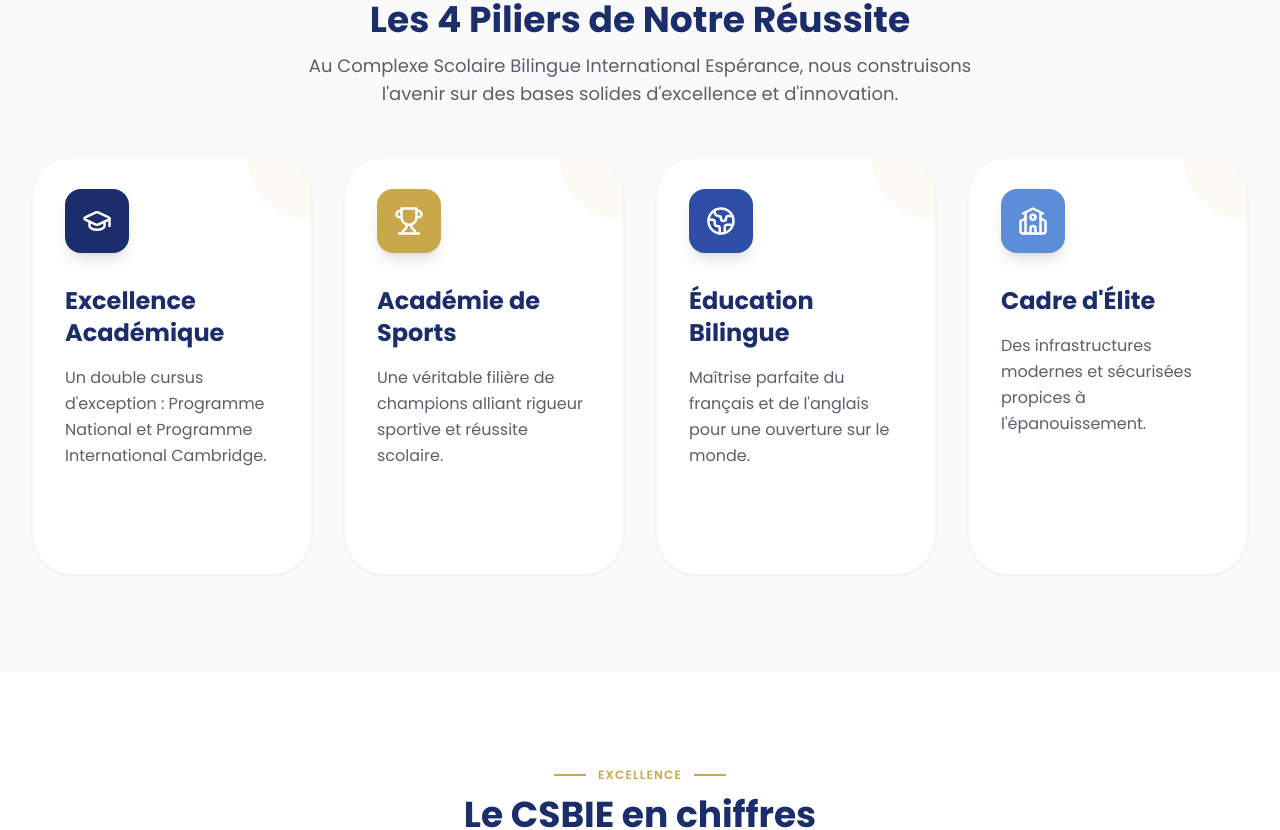
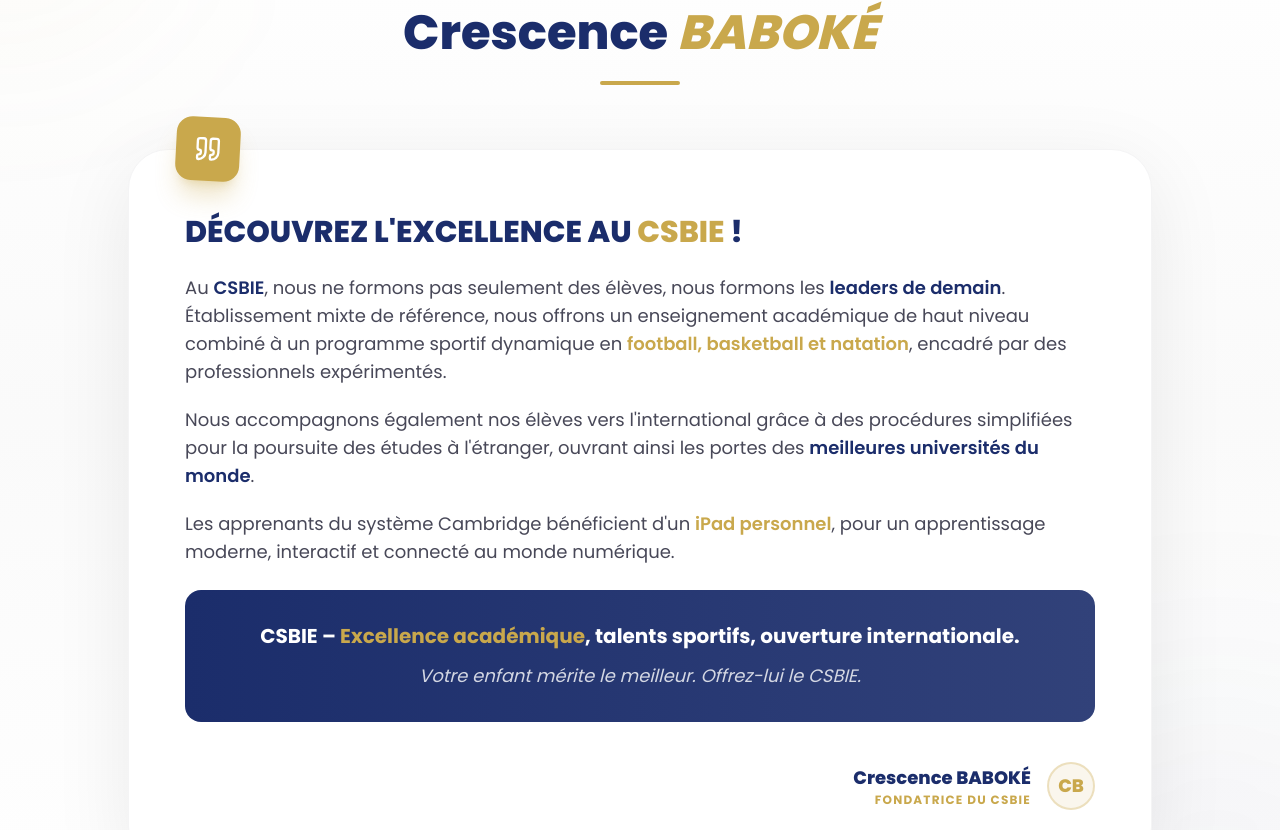
Before and after one commit to Romarichirsein/csbie, a Next.js app: page / in a window 1280 px wide. Shown: the part 925-1755 px from the top of the page. Built offline with nearby package versions, Linux system fonts and the light colour scheme.

Commit message:
feat: WhatsApp +237 679 103 116 + Mot de la Fondatrice Crescence BABOKÉ

```diff
--- a/src/app/page.tsx
+++ b/src/app/page.tsx
@@ -5,6 +5,7 @@
 import TestimonialCarousel from '@/components/ui/TestimonialCarousel';
 import NewsletterForm from '@/components/ui/NewsletterForm';
 import SectionTitle from '@/components/ui/SectionTitle';
+import MotFondatrice from '@/components/ui/MotFondatrice';
 import Image from 'next/image';
 
 export default function Home() {
@@ -12,6 +13,9 @@
     <div className="flex flex-col min-h-screen">
       {/* Hero Section */}
       <HeroSection />
+
+      {/* Mot de la Fondatrice */}
+      <MotFondatrice />
 
       {/* 4 Piliers Section */}
       <FourPillars />
--- a/src/components/layout/Navbar.tsx
+++ b/src/components/layout/Navbar.tsx
@@ -220,7 +220,7 @@
             {/* Right Actions */}
             <div className="flex items-center gap-4">
               <a
-                href="tel:+237697849968"
+                href="tel:+237679103116"
                 className={`hidden xl:flex items-center gap-3 px-5 py-3 rounded-xl border transition-all duration-300 ${
                   scrolled
                     ? 'border-csbie-primary/10 text-csbie-primary bg-csbie-primary/5 group'
@@ -232,7 +232,7 @@
                 </div>
                 <div className="flex flex-col">
                   <span className="text-[10px] font-ui font-black uppercase tracking-widest opacity-50">Assistance</span>
-                  <span className="text-sm font-bold font-titles tracking-tight">+237 697 849 968</span>
+                  <span className="text-sm font-bold font-titles tracking-tight">+237 679 103 116</span>
                 </div>
               </a>
 
--- a/src/components/ui/ContactForm.tsx
+++ b/src/components/ui/ContactForm.tsx
@@ -34,7 +34,7 @@
     try {
       // Construction du message WhatsApp
       const text = `*Nouveau Message de Contact (Site Web)*%0A%0A*Nom:* ${data.nom}%0A*Email:* ${data.email}%0A*Téléphone:* ${data.telephone || 'Non renseigné'}%0A*Objet:* ${data.objet}%0A*Message:*%0A${data.message}`;
-      const waUrl = `https://wa.me/237697849968?text=${text}`;
+      const waUrl = `https://wa.me/237679103116?text=${text}`;
 
       // Ouvrir WhatsApp dans un nouvel onglet
       window.open(waUrl, '_blank');
--- /dev/null
+++ b/src/components/ui/MotFondatrice.tsx
@@ -0,0 +1,136 @@
+'use client';
+
+import { motion } from 'framer-motion';
+import { Quote } from 'lucide-react';
+
+export default function MotFondatrice() {
+  return (
+    <section className="py-24 bg-gradient-to-b from-white via-zinc-50 to-white relative overflow-hidden">
+      {/* Decorative elements */}
+      <div className="absolute top-0 left-0 w-80 h-80 bg-csbie-gold/5 rounded-full blur-[100px] -translate-x-1/2 -translate-y-1/2" />
+      <div className="absolute bottom-0 right-0 w-96 h-96 bg-csbie-primary/5 rounded-full blur-[120px] translate-x-1/3 translate-y-1/3" />
+
+      <div className="section-container relative z-10">
+        <div className="max-w-5xl mx-auto">
+          {/* Section header */}
+          <motion.div
+            initial={{ opacity: 0, y: 20 }}
+            whileInView={{ opacity: 1, y: 0 }}
+            viewport={{ once: true }}
+            transition={{ duration: 0.6 }}
+            className="text-center mb-16"
+          >
+            <span className="inline-block text-csbie-gold font-ui text-xs font-black uppercase tracking-[0.3em] mb-4">
+              Mot de la Fondatrice
+            </span>
+            <h2 className="text-4xl md:text-5xl font-titles font-black text-csbie-primary leading-tight">
+              Crescence <span className="text-csbie-gold italic">BABOKÉ</span>
+            </h2>
+            <div className="w-20 h-1 bg-csbie-gold mx-auto mt-6 rounded-full" />
+          </motion.div>
+
+          {/* Quote card */}
+          <motion.div
+            initial={{ opacity: 0, y: 30 }}
+            whileInView={{ opacity: 1, y: 0 }}
+            viewport={{ once: true }}
+            transition={{ duration: 0.8, delay: 0.2 }}
+            className="relative"
+          >
+            {/* Decorative quote icon */}
+            <div className="absolute -top-8 left-8 md:left-12 z-20">
+              <div className="w-16 h-16 bg-csbie-gold rounded-2xl flex items-center justify-center shadow-xl shadow-csbie-gold/30 rotate-3">
+                <Quote size={28} className="text-white" />
+              </div>
+            </div>
+
+            <div className="bg-white rounded-[2.5rem] shadow-[0_20px_80px_rgba(0,0,0,0.08)] border border-zinc-100 p-8 md:p-14 pt-12 md:pt-16 relative overflow-hidden">
+              {/* Background accent */}
+              <div className="absolute top-0 right-0 w-64 h-64 bg-csbie-gold/3 rounded-full blur-3xl" />
+              <div className="absolute bottom-0 left-0 w-48 h-48 bg-csbie-primary/3 rounded-full blur-3xl" />
+
+              <div className="relative z-10 space-y-6">
+                <motion.h3
+                  initial={{ opacity: 0, x: -20 }}
+                  whileInView={{ opacity: 1, x: 0 }}
+                  viewport={{ once: true }}
+                  transition={{ duration: 0.6, delay: 0.4 }}
+                  className="text-2xl md:text-3xl font-titles font-black text-csbie-primary leading-tight"
+                >
+                  DÉCOUVREZ L&apos;EXCELLENCE AU{' '}
+                  <span className="text-csbie-gold">CSBIE</span> !
+                </motion.h3>
+
+                <div className="space-y-5 text-base md:text-lg font-body text-csbie-text/80 leading-relaxed">
+                  <motion.p
+                    initial={{ opacity: 0, y: 10 }}
+                    whileInView={{ opacity: 1, y: 0 }}
+                    viewport={{ once: true }}
+                    transition={{ duration: 0.5, delay: 0.5 }}
+                  >
+                    Au <strong className="text-csbie-primary font-semibold">CSBIE</strong>, nous ne formons pas seulement des élèves, nous formons les{' '}
+                    <strong className="text-csbie-primary font-semibold">leaders de demain</strong>. Établissement mixte de référence, nous offrons un enseignement académique de haut niveau combiné à un programme sportif dynamique en{' '}
+                    <span className="text-csbie-gold font-semibold">football, basketball et natation</span>, encadré par des professionnels expérimentés.
+                  </motion.p>
+
+                  <motion.p
+                    initial={{ opacity: 0, y: 10 }}
+                    whileInView={{ opacity: 1, y: 0 }}
+                    viewport={{ once: true }}
+                    transition={{ duration: 0.5, delay: 0.6 }}
+                  >
+                    Nous accompagnons également nos élèves vers l&apos;international grâce à des procédures simplifiées pour la poursuite des études à l&apos;étranger, ouvrant ainsi les portes des{' '}
+                    <strong className="text-csbie-primary font-semibold">meilleures universités du monde</strong>.
+                  </motion.p>
+
+                  <motion.p
+                    initial={{ opacity: 0, y: 10 }}
+                    whileInView={{ opacity: 1, y: 0 }}
+                    viewport={{ once: true }}
+                    transition={{ duration: 0.5, delay: 0.7 }}
+                  >
+                    Les apprenants du système Cambridge bénéficient d&apos;un{' '}
+                    <strong className="text-csbie-gold font-semibold">iPad personnel</strong>, pour un apprentissage moderne, interactif et connecté au monde numérique.
+                  </motion.p>
+                </div>
+
+                {/* Highlight banner */}
+                <motion.div
+                  initial={{ opacity: 0, scale: 0.95 }}
+                  whileInView={{ opacity: 1, scale: 1 }}
+                  viewport={{ once: true }}
+                  transition={{ duration: 0.6, delay: 0.8 }}
+                  className="bg-gradient-to-r from-csbie-primary to-csbie-primary/90 rounded-2xl p-6 md:p-8 mt-8"
+                >
+                  <p className="text-white font-titles font-bold text-lg md:text-xl text-center leading-relaxed">
+                    CSBIE – <span className="text-csbie-gold">Excellence académique</span>, talents sportifs, ouverture internationale.
+                  </p>
+                  <p className="text-white/80 font-body text-center mt-3 text-base md:text-lg italic">
+                    Votre enfant mérite le meilleur. Offrez-lui le CSBIE.
+                  </p>
+                </motion.div>
+
+                {/* Signature */}
+                <motion.div
+                  initial={{ opacity: 0 }}
+                  whileInView={{ opacity: 1 }}
+                  viewport={{ once: true }}
+                  transition={{ duration: 0.6, delay: 1 }}
+                  className="flex items-center justify-end gap-4 pt-4"
+                >
+                  <div className="text-right">
+                    <p className="font-titles font-black text-csbie-primary text-lg">Crescence BABOKÉ</p>
+                    <p className="text-csbie-gold font-ui text-xs font-bold uppercase tracking-widest">Fondatrice du CSBIE</p>
+                  </div>
+                  <div className="w-12 h-12 bg-csbie-gold/10 rounded-full flex items-center justify-center border-2 border-csbie-gold/30">
+                    <span className="font-titles font-black text-csbie-gold text-lg">CB</span>
+                  </div>
+                </motion.div>
+              </div>
+            </div>
+          </motion.div>
+        </div>
+      </div>
+    </section>
+  );
+}
--- a/src/components/ui/NewsletterForm.tsx
+++ b/src/components/ui/NewsletterForm.tsx
@@ -33,7 +33,7 @@
 
     try {
       const text = `*Nouvelle Inscription Newsletter (Site Web)*%0A%0A*Email:* ${data.email}`;
-      const waUrl = `https://wa.me/237697849968?text=${text}`;
+      const waUrl = `https://wa.me/237679103116?text=${text}`;
 
       window.open(waUrl, '_blank');
 
--- a/src/components/ui/WhatsAppButton.tsx
+++ b/src/components/ui/WhatsAppButton.tsx
@@ -4,7 +4,7 @@
 import { motion } from 'framer-motion';
 
 export default function WhatsAppButton() {
-  const phoneNumber = '+237697849968';
+  const phoneNumber = '+237679103116';
   const whatsappUrl = `https://wa.me/${phoneNumber}`;
 
   return (
```
